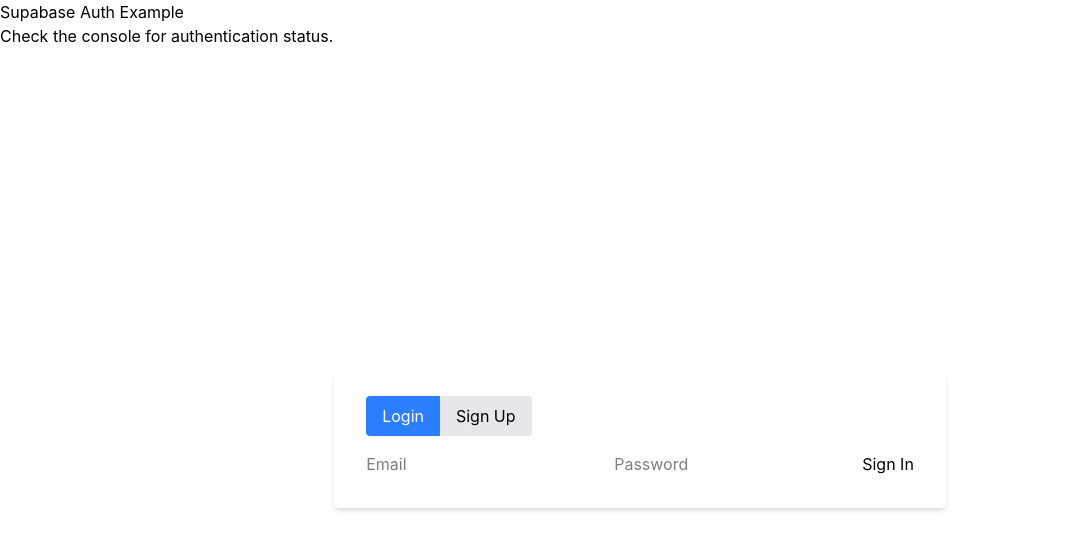
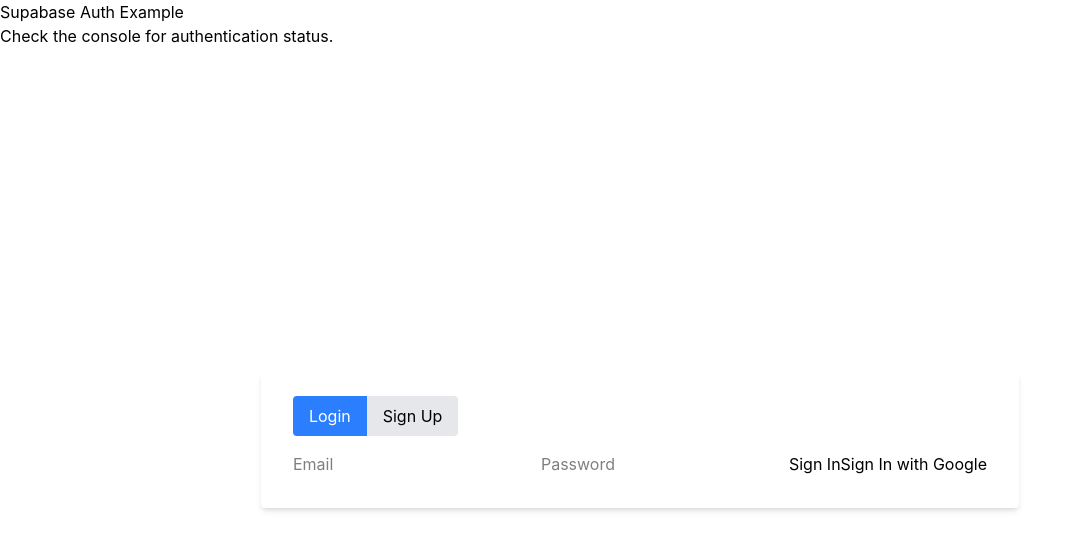
Before and after one commit to Abu-Sadeed/NutriLog-Frontend, a React (Vite) app: page / in a window 1280 px wide. Shown: the top 550 px of the page, without its empty margins (0-1077 px from the left). Built offline with nearby package versions, Linux system fonts and the light colour scheme; no server answers.

Commit message:
feat: add Google sign-in functionality and configuration

```diff
--- a/src/auth/SignIn.tsx
+++ b/src/auth/SignIn.tsx
@@ -1,7 +1,23 @@
 import {useState} from 'react';
 import {supabase} from '../lib/supabase';
 
-export const Login = () => {
+async function signInWithGoogle() {
+	const {data, error} = await supabase.auth.signInWithOAuth({
+		provider: 'google',
+		options: {
+			redirectTo: `${globalThis.location.origin}/auth/callback`,
+			scopes: 'email profile',
+		},
+	});
+
+	if (error) {
+		console.error(error);
+	} else {
+		console.log(data);
+	}
+}
+
+export const SignIn = () => {
 	const [email, setEmail] = useState('');
 	const [password, setPassword] = useState('');
 
@@ -41,8 +57,9 @@
 				onChange={handlePasswordChange}
 			/>
 			<button onClick={signInWithEmail}>Sign In</button>
+			<button onClick={signInWithGoogle}>Sign In with Google</button>
 		</div>
 	);
 };
 
-export default Login;
+export default SignIn;
```
Also changed, not shown: 1 other file (tests, documents, lock files or other folders).
